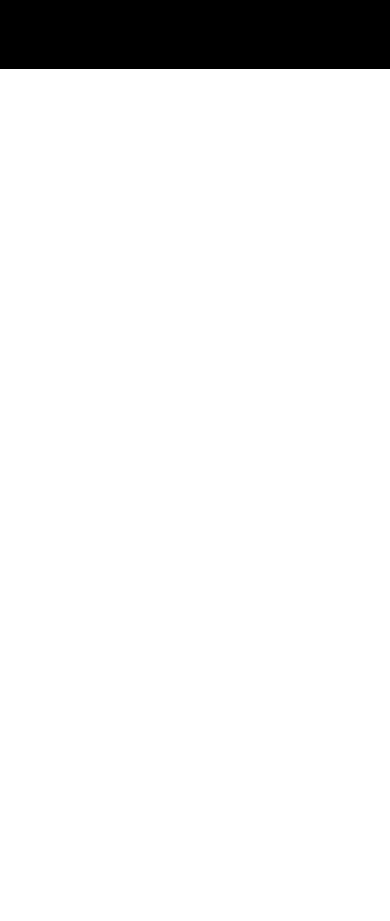
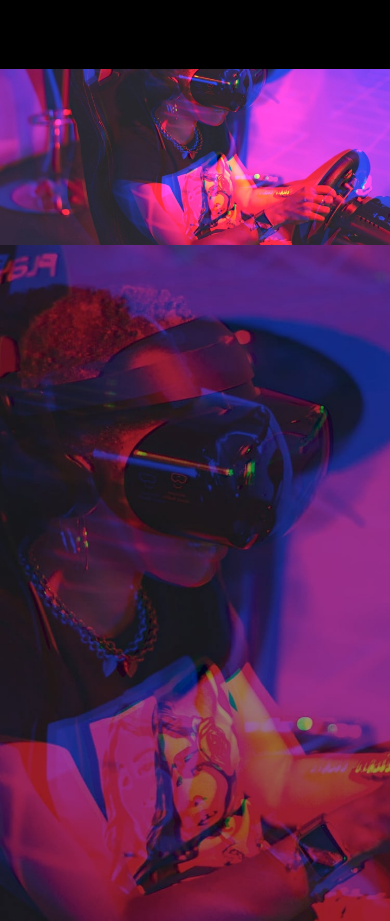
Before and after one commit to cesarnuness/loopstudios, a website built with Vite: page index.html in a window 390 px wide. Shown: the part 3305-4226 px from the top of the page. Before the commit the page ends 3374 px from the top, so only its background shows below. Built offline with nearby package versions, Linux system fonts and the light colour scheme; files whose address does not match are found by name.

Commit message:
Yet yet another try

```diff
--- a/index.html
+++ b/index.html
@@ -273,7 +273,7 @@
     </footer>
     <script type="module" src="main.js"></script>
 
-    <img class="h-0 m-0 p-0" src="./public/images/desktop/image-hero.jpg" alt="" />
-    <img class="h-0 m-0 p-0" src="./public/images/mobile/image-hero.jpg" alt="" />
+    <img class="h-50 m-0 p-0" src="./images/desktop/image-hero.jpg" alt="" />
+    <img class="h-50 m-0 p-0" src="./images/mobile/image-hero.jpg" alt="" />
   </body>
 </html>
```
